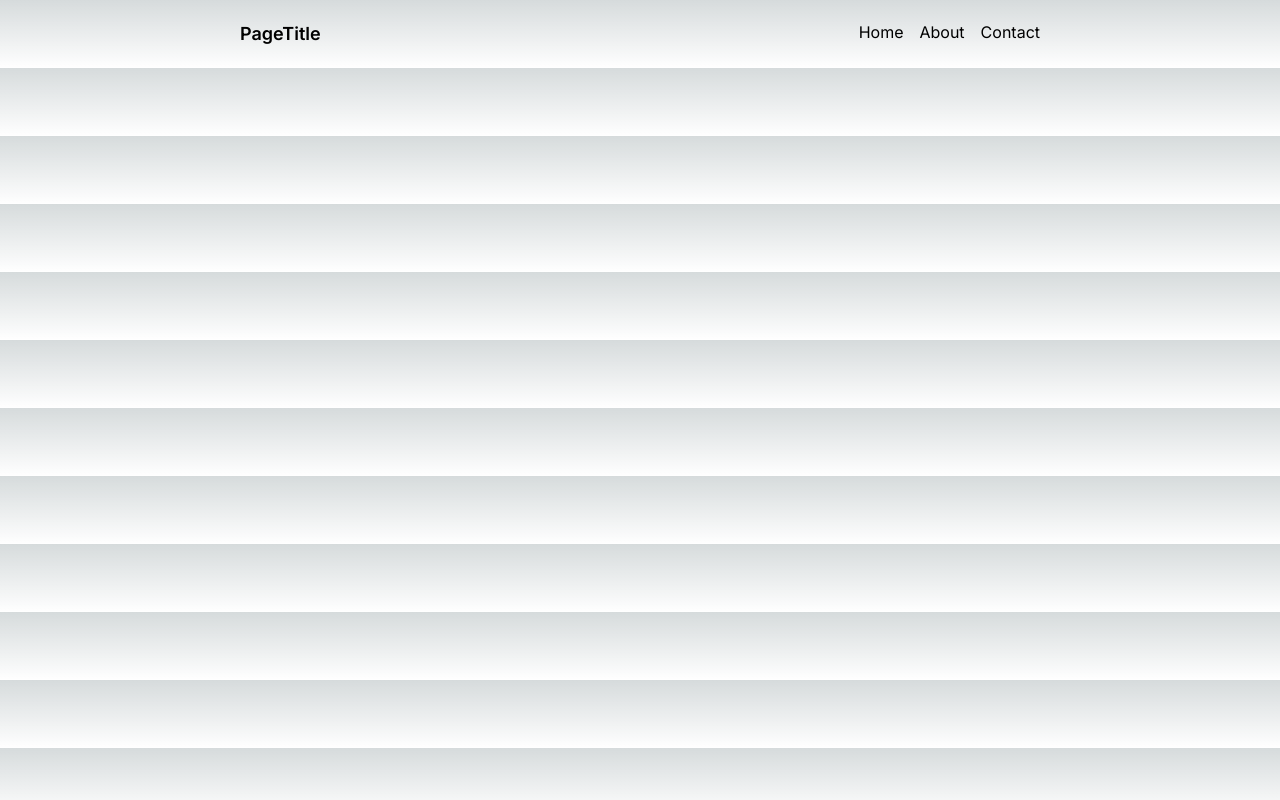
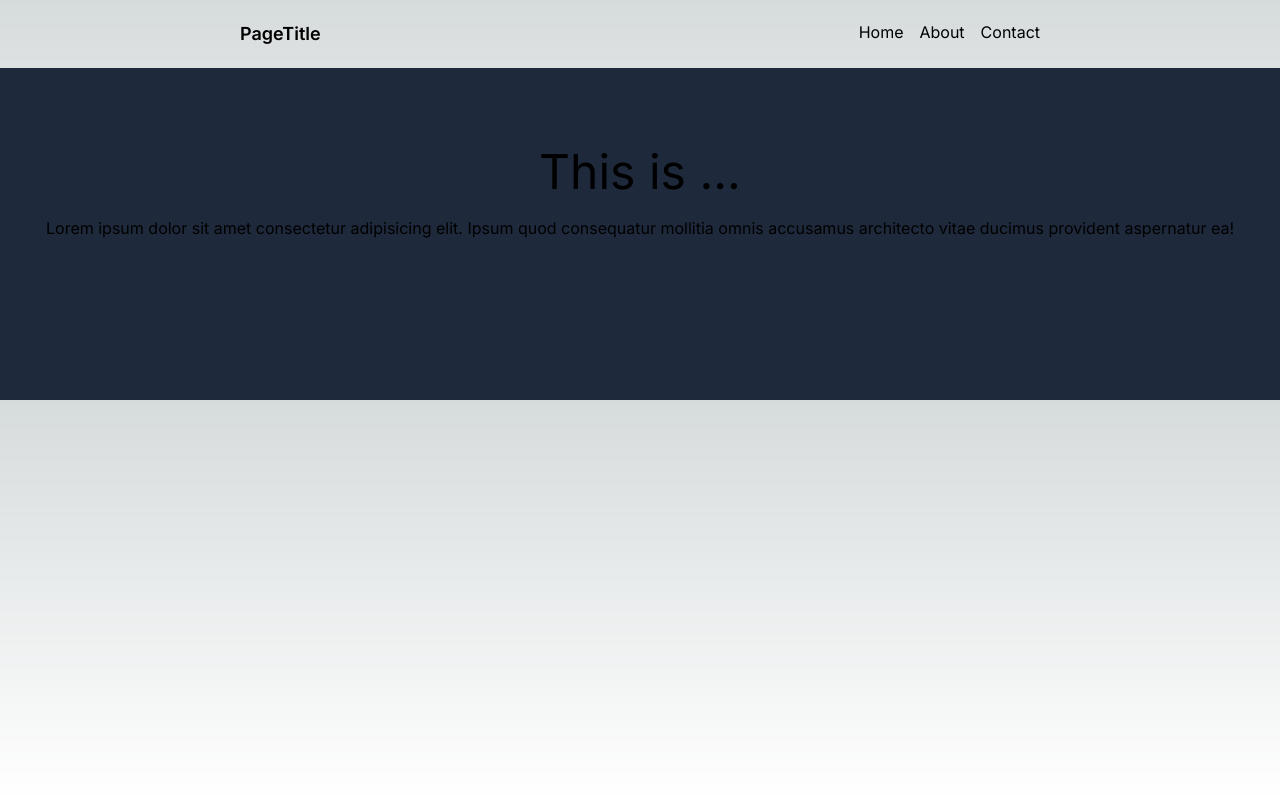
Before and after one commit to kentarokk/blue_city_static_website, a Next.js app: page /playground in a window 1280 px wide. Built offline with nearby package versions, Linux system fonts and the light colour scheme.

Commit message:
working main section

```diff
--- a/src/app/playground/page.tsx
+++ b/src/app/playground/page.tsx
@@ -15,6 +15,7 @@ const menu_items = [
 
 const PlayGround = () => {
   return (
+    <>
       <nav className="my-5 mx-60 flex justify-between">
         <h2 className="text-lg font-semibold gap">PageTitle</h2>
         {/* <div className="flex gap-10 text-red-300">
@@ -32,6 +33,19 @@ const PlayGround = () => {
           </Link>
         </div>
       </nav>
+      <section>
+        <div className="container bg-slate-800 px-4 py-20 mx-auto">
+          <div className="flex flex-col text-center w-full mb-20">
+            <h1 className="text-5xl mb-5">This is ...</h1>
+            <h3>
+              Lorem ipsum dolor sit amet consectetur adipisicing elit. Ipsum
+              quod consequatur mollitia omnis accusamus architecto vitae ducimus
+              provident aspernatur ea!
+            </h3>
+          </div>
+        </div>
+      </section>
+    </>
   );
 };
 
```
Lines whose indentation alone changed are shown as unchanged.
